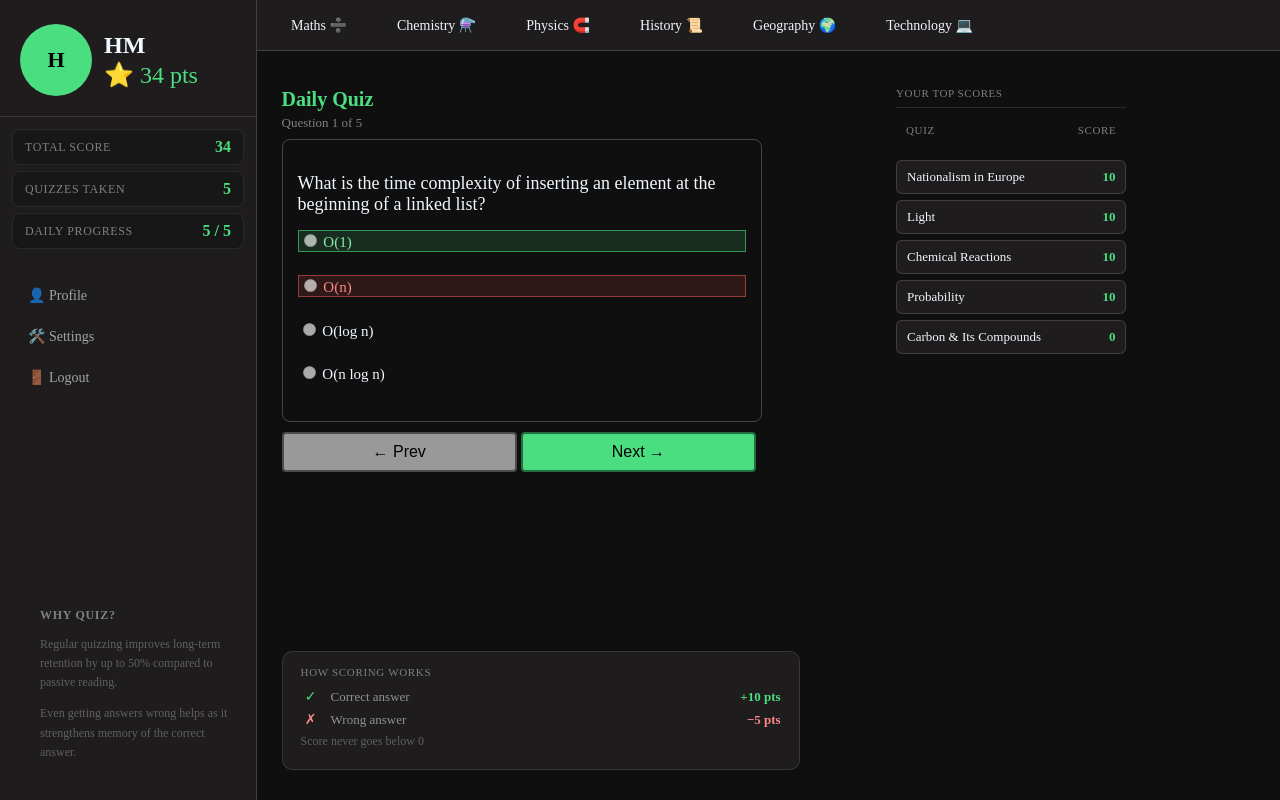
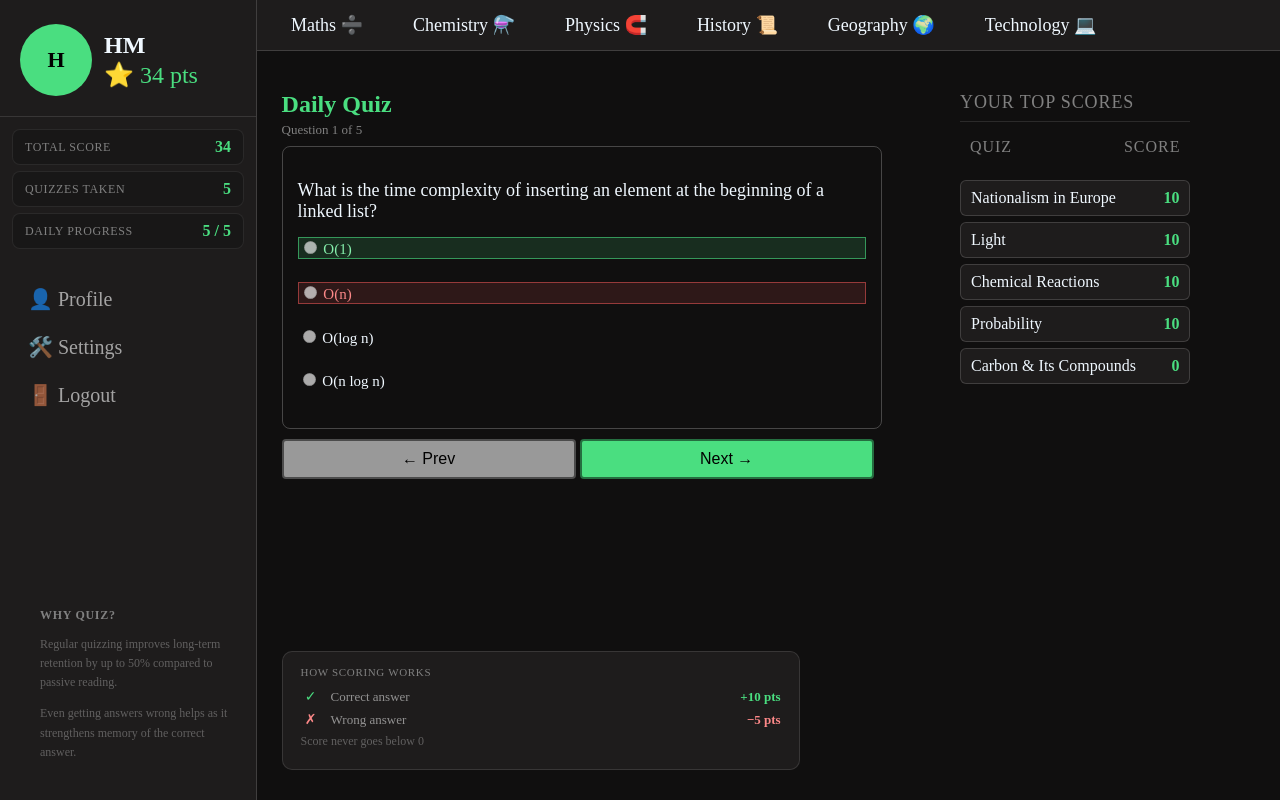
Before and after one commit to Oxi-rane/QUIZ, a Flask app: page /dashboard in a window 1280 px wide. Run offline with Flask 3, Linux system fonts and the light colour scheme; a user stored in the database is signed in; data comes from the database, SQL or seed files in the repository; both versions use the stored data as it was after the commit.

Commit message:
font updates

```diff
--- a/static/css/dashboard.css
+++ b/static/css/dashboard.css
@@ -91,7 +91,7 @@
       padding: 10px 20px;
       color: rgba(197, 197, 197, 0.8);
       text-decoration: none;
-      font-size: 14px;
+      font-size: 20px;
       border-radius: 6px;
       margin: 0 8px;
       transition: background 0.15s;
@@ -125,7 +125,7 @@
       border-radius: 5px;
       cursor: pointer;
       color: aliceblue;
-      font-size: 14px;
+      font-size: 18px;
     }
     .category:hover {
       background-color: rgba(197, 197, 197, 0.1);
@@ -191,8 +191,9 @@
     /* ── MAIN QUIZ AREA ── */
     #quiz {
       top: 55px;
-      width: 480px;
+      width: 600px;
       left: 22%;
+
       margin: auto;
       position: fixed;
       padding-top: 20px;
@@ -200,7 +201,7 @@
     #quiz h1 {
       color: #4ade80;
       margin-bottom: 12px;
-      font-size: 20px;
+      font-size: 24px;
     }
     #quiz p {
       color: aliceblue;
@@ -273,7 +274,7 @@
     /* ── ATTEMPTS PANEL ── */
     #attempts {
       position: fixed;
-      left: 70%;
+      left: 75%;
       top: 60px;
       display: flex;
       flex-direction: column;
@@ -282,7 +283,7 @@
       padding-top: 20px;
     }
     #attempts-head {
-      font-size: 11px;
+      font-size: 18px;
       margin-bottom: 12px;
       color: gray;
       font-weight: normal;
@@ -295,7 +296,7 @@
       display: flex;
       justify-content: space-between;
       padding: 4px 10px;
-      font-size: 11px;
+      font-size: 16px;
       color: gray;
       text-transform: uppercase;
       letter-spacing: 0.06em;
@@ -314,7 +315,7 @@
       border: 1px solid rgba(197, 197, 197, 0.2);
       border-radius: 6px;
       background-color: rgb(30, 28, 28);
-      font-size: 13px;
+      font-size: 16px;
       color: aliceblue;
     }
     #attempts-list li span:last-child {
--- a/templates/login.html
+++ b/templates/login.html
@@ -23,7 +23,7 @@
         <label for="password">Password</label>
       </div>
       <input type="password" id="password" name="password" placeholder="••••••••" required>
-      <a href="/forgot-password" class="forgot">Forgot password?</a>
+
     </div>
 
     <button type="submit">Sign In →</button>
```
Also changed, not shown: quizdb.db.
